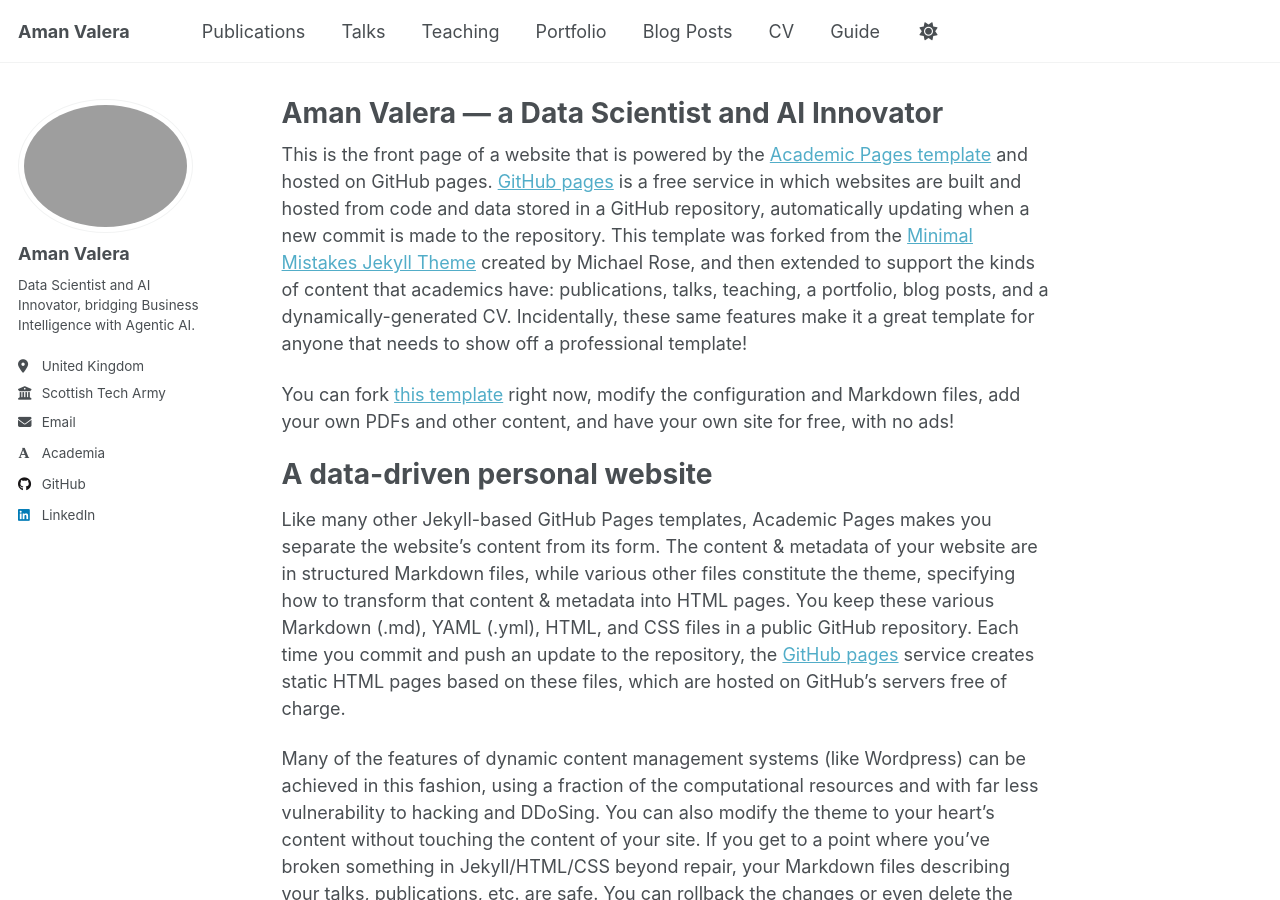
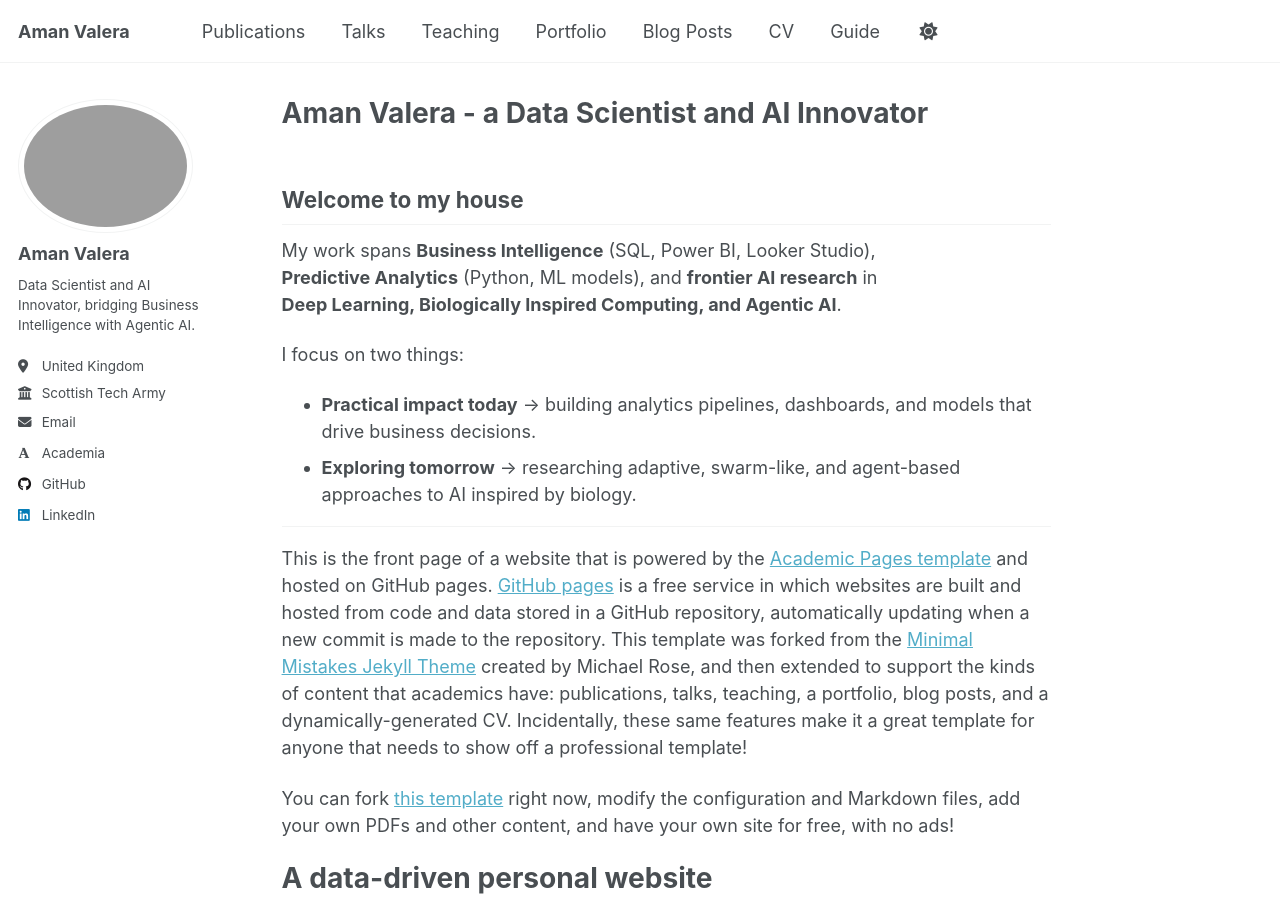
Before and after one commit to amanvalera/amanvalera.github.io, a Jekyll site: the page built from _pages/about.md, in a window 1280 px wide and 900 px high. Built offline with Jekyll 4.4.1, drawn with Linux system fonts in a browser that asks for light colours; some web fonts are replaced; a script that is not in the unit is left out.

Commit message:
Update about.md

```diff
--- a/_pages/about.md
+++ b/_pages/about.md
@@ -1,10 +1,22 @@
 ---
 permalink: /
-title: "Aman Valera — a Data Scientist and AI Innovator"
+title: "Aman Valera - a Data Scientist and AI Innovator"
 author_profile: true
 redirect_from:
   - /about/
   - /about.html
+---
+
+## Welcome to my house
+
+My work spans **Business Intelligence** (SQL, Power BI, Looker Studio),
+**Predictive Analytics** (Python, ML models), and **frontier AI research** in
+**Deep Learning, Biologically Inspired Computing, and Agentic AI**.
+
+I focus on two things:
+- **Practical impact today** → building analytics pipelines, dashboards, and models that drive business decisions.
+- **Exploring tomorrow** → researching adaptive, swarm-like, and agent-based approaches to AI inspired by biology.
+
 ---
 
 This is the front page of a website that is powered by the [Academic Pages template](https://github.com/academicpages/academicpages.github.io) and hosted on GitHub pages. [GitHub pages](https://pages.github.com) is a free service in which websites are built and hosted from code and data stored in a GitHub repository, automatically updating when a new commit is made to the repository. This template was forked from the [Minimal Mistakes Jekyll Theme](https://mmistakes.github.io/minimal-mistakes/) created by Michael Rose, and then extended to support the kinds of content that academics have: publications, talks, teaching, a portfolio, blog posts, and a dynamically-generated CV. Incidentally, these same features make it a great template for anyone that needs to show off a professional template!
```
